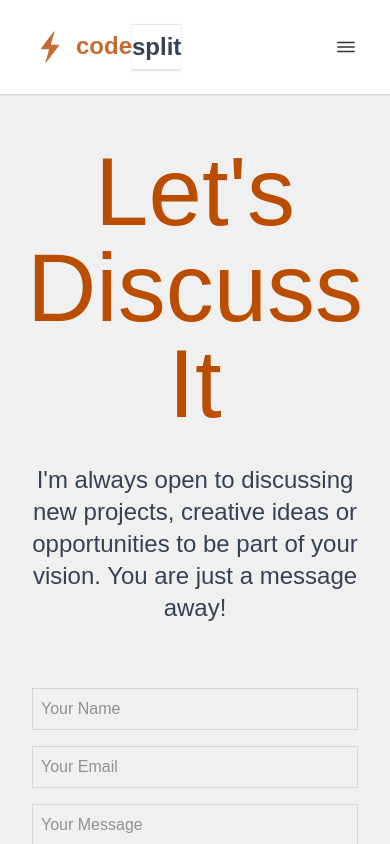
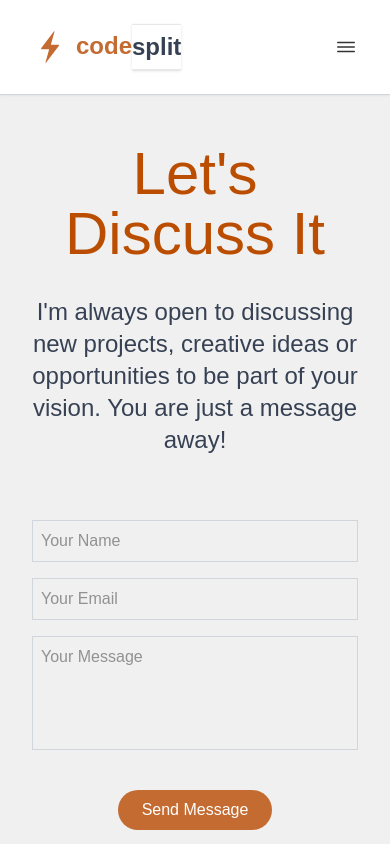
Before and after one commit to Mintlord3ttah/portfolio, a React (Vite) app in the folder portfolio/: page /contact in a window 390 px wide. Shown: the top 844 px of the page. Built offline with nearby package versions, Linux system fonts and the light colour scheme.

Commit message:
fix: improve responsiveness for small screens

```diff
--- a/portfolio/src/pages/About.tsx
+++ b/portfolio/src/pages/About.tsx
@@ -8,7 +8,7 @@ export default function About() {
   return <section className="sec-bg flex flex-col px-24 pt-12 justify-between gap-20 max-[1200px]:px-8 max-[1000px]:flex-col max-[1000px]:items-center">
             <section className='relative flex flex-col items-center justify-center w-full gap-8 h-screen'>
                 <BG_Glow size={50} color={{one: "bg-red-100",two: "bg-purple-200", three: "bg-purple-300"}} position="top-[10%] left-[25%]"/>
-                <h1 className=' text-8xl max-[350px]:text-6xl flex text-amber-700 z-10 backdrop-blur-xs'>
+                <h1 className=' text-8xl max-[490px]:text-6xl flex text-amber-700 z-10 backdrop-blur-xs'>
                 <IoIosFlash />
                 <p className="">code</p>
                 <p className="text-gray-800">split</p>
--- a/portfolio/src/pages/Contact.tsx
+++ b/portfolio/src/pages/Contact.tsx
@@ -2,7 +2,7 @@
 export default function Contact() {
   return <section className="sec-bg flex flex-col px-24 pt-12 justify-between gap-20 max-[1200px]:px-8 max-[1000px]:flex-col max-[1000px]:items-center">
     <section className='flex flex-col items-center justify-center w-full gap-8 pt-40 max-[620px]:pt-24'>
-      <h1 className=' text-8xl max-[350px]:text-6xl flex text-amber-700 text-center'>Let's Discuss It</h1>
+      <h1 className=' text-8xl max-[490px]:text-6xl flex text-amber-700 text-center'>Let's Discuss It</h1>
       <p className='text-2xl text-center text-gray-700'>I'm always open to discussing new projects, creative ideas or opportunities to be part of your vision. You are just a message away!</p>
         <form className='flex flex-col items-center w-full max-w-md mx-auto mt-8'>
           <input type="text" placeholder="Your Name" className='border border-gray-300 p-2 mb-4 w-full' />
--- a/portfolio/src/pages/Skills.tsx
+++ b/portfolio/src/pages/Skills.tsx
@@ -3,7 +3,7 @@ import Skill from "../components/Skill"
 
 export default function Skills() {
   return <section className="sec-bg flex flex-col px-24 pt-12 justify-between gap-20 max-[1200px]:px-8 max-[1000px]:flex-col max-[1000px]:items-center">
-    <section className='flex flex-col items-center max-[350px]:items-start justify-center w-full gap-8 h-screen'>
+    <section className='flex flex-col items-center max-[490px]:items-start justify-center w-full gap-8 h-screen'>
     <BG_Glow size={50} color={{one: "bg-blue-300",two: "bg-blue-400", three: "bg-blue-500"}} position="right-[0] bottom-0" />
         <div className='sp-border size-40 rounded-full flex '>
             <h1 className='text-amber-700 text-8xl'>Skills</h1>
```
